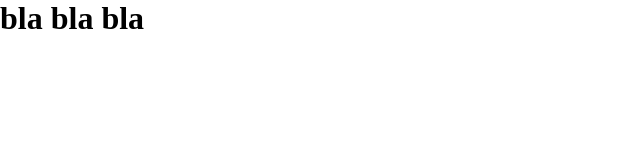
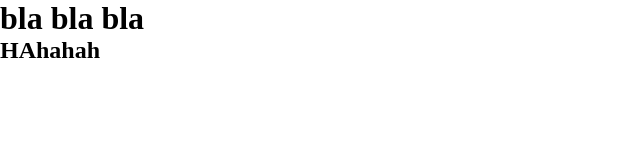
Before and after one commit to orestiiik/BAA-Booking, a plain HTML site: page index.html in a window 1280 px wide. Shown: the whole page, without its empty margins (0-640 px from the left). Drawn offline with Linux system fonts and the light colour scheme.

Commit message:
Orest second commit

```diff
--- a/index.html
+++ b/index.html
@@ -9,6 +9,7 @@
 </head>
 <body>
     <h1> bla bla bla</h1>
+    <h2>HAhahah</h2>
 
 </body>
 </html>
```
Also changed, not shown: booking.html (added).
